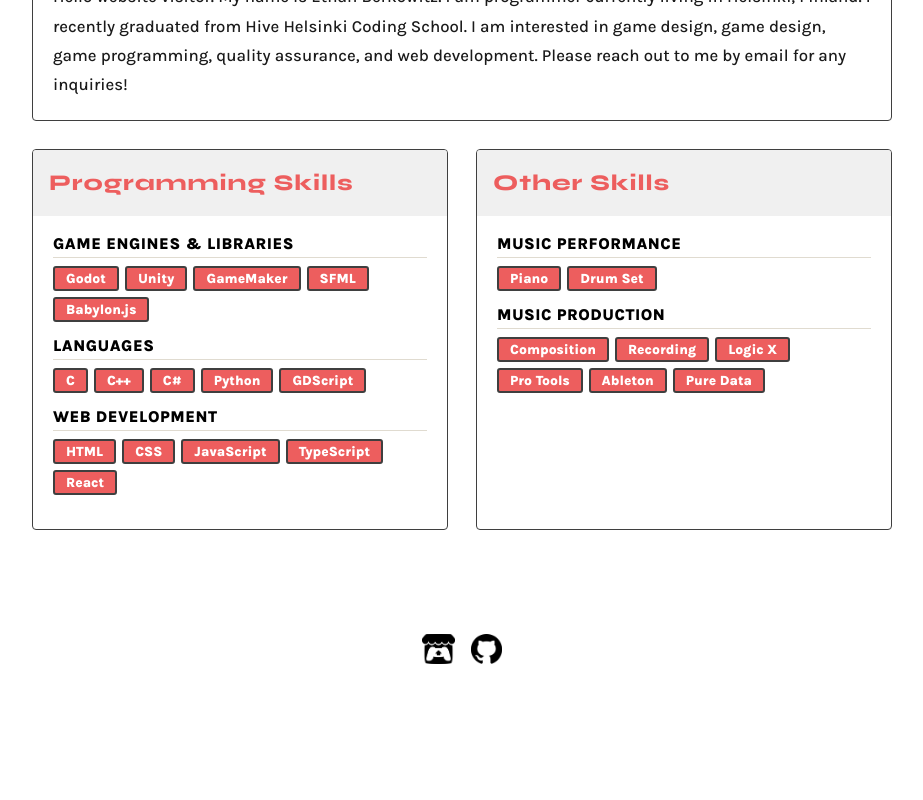
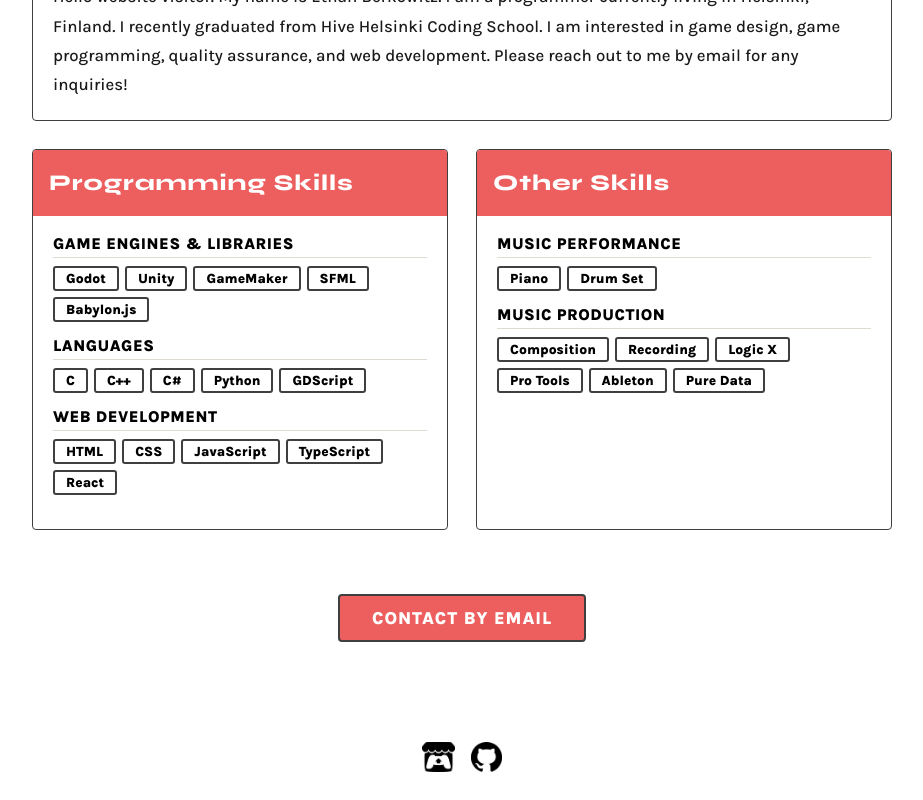
Before and after one commit to ethan-berkowitz/ethan-berkowitz.github.io, a React (Vite) app: page /about in a window 1280 px wide. Shown: the part 296-1096 px from the top of the page, without its empty margins (178-1101 px from the left). Before the commit the page ends 988 px from the top, so only its background shows below. Built offline with nearby package versions, Linux system fonts and the light colour scheme.

Commit message:
added email contact button to about page

```diff
--- a/src/App.css
+++ b/src/App.css
@@ -346,7 +346,7 @@
 }
 
 .card-header {
-  background: rgba(239, 239, 239, 0.9);;
+  background: #ed5e5e;
   background-position: center;
   background-size: cover;
   padding: 1px 16px 1px;
@@ -355,7 +355,7 @@
 .card-header h2 {
   font-family: 'Syne', sans-serif;
   font-size: 1.4rem;
-  color: #ed5e5e;
+  color: #ffffff;
   letter-spacing: 0.04em;
   font-weight: 700;
 }
@@ -400,8 +400,8 @@
 }
 
 .skill-tag {
-  background-color: #ed5e5e;
-  color: #ffffff;
+  background-color: #ffffff;
+  color: #000000;
   font-family: 'Karla', sans-serif;
   font-size: 0.85rem;
   font-weight: 700;
@@ -419,3 +419,36 @@
     grid-column: 1;
   }
 }
+
+.contact-container {
+  display: flex;
+  justify-content: center;
+  padding: 0px 0 60px 0; /* Space below the grid */
+}
+
+.email-button {
+  display: inline-block;
+  background-color: #ed5e5e;
+  color: #ffffff;
+  font-family: 'Karla', sans-serif;
+  font-size: 1.1rem;
+  font-weight: 700;
+  text-decoration: none;
+  padding: 12px 32px;
+  border-radius: 4px;
+  border: 2px solid #3f3f3f;
+  transition: transform 0.2s ease, box-shadow 0.2s ease;
+  cursor: pointer;
+  text-transform: uppercase;
+  letter-spacing: 0.05em;
+}
+
+.email-button:hover {
+  transform: translateY(-3px);
+  box-shadow: 0 4px 12px rgba(237, 94, 94, 0.3);
+  background-color: #f07474; /* Slightly lighter red on hover */
+}
+
+.email-button:active {
+  transform: translateY(-1px);
+}
--- a/src/pages/About.jsx
+++ b/src/pages/About.jsx
@@ -11,9 +11,9 @@
           <div className="card-body">
             <p>
               Hello website visitor. My name is Ethan Berkowitz.
-              I am programmer currently living in Helsinki, Finland.
+              I am a programmer currently living in Helsinki, Finland.
               I recently graduated from Hive Helsinki Coding School.
-              I am interested in game design, game design, game programming,
+              I am interested in game design, game programming,
               quality assurance, and web development. Please reach out to me by email
               for any inquiries!
 
@@ -79,6 +79,11 @@
         </div>
 
       </div>
+      <div className="contact-container">
+        <a href="mailto:ethanberko@gmail.com" className="email-button">
+          Contact by Email
+        </a>
+      </div>
     </div>
   );
 }
```
